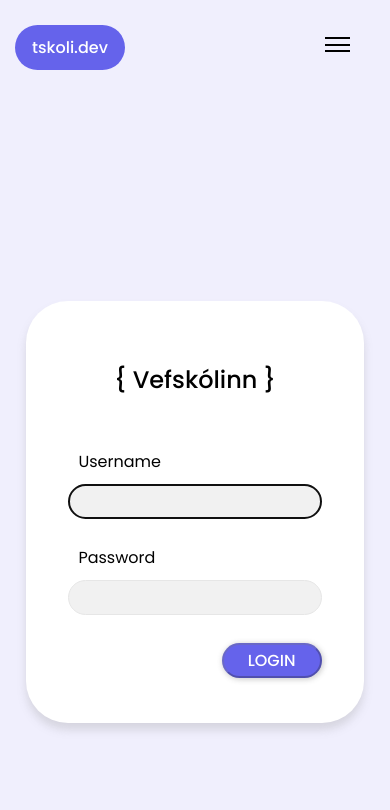
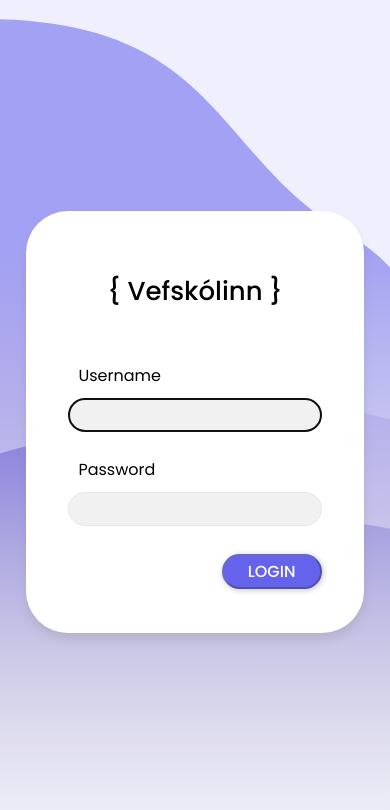
Before and after one commit to stefansnaerh/tskoli-redesign, a React (Create React App) app: page /loginpage in a window 390 px wide. Shown: the top 810 px of the page. Built offline with nearby package versions, Linux system fonts and the light colour scheme; no server answers.

Commit message:
fixed responsiveness and removed navbar from loginpage

```diff
--- a/src/Router/Router.js
+++ b/src/Router/Router.js
@@ -26,7 +26,9 @@ const RouterComponet = () => {
             <Route path="/calendar" element={<CalendarPage/>}/>
             <Route path="/guide" element={<Guide/>}/>
             <Route path="/modules" elemençt={<Modules/>}/>
+
         </Routes>
+
         </BrowserRouter>
         </>
     )
--- a/src/components/Loginpage/login.scss
+++ b/src/components/Loginpage/login.scss
@@ -5,9 +5,6 @@
 body{
     background-color: $bgLightPurple;
     font-family: $mainFont;
-    background-image: url(../../images/login-graphic-light.svg);
-    background-repeat: no-repeat;
-    background-size: cover;
 }
 
 .mainwrapper{
@@ -15,7 +12,28 @@ body{
     justify-content: center;
     align-items: center;
     height: 100vh;
+    background-image: url(../../images/login-graphic-light.svg);
+    background-repeat: no-repeat;
+    background-size: cover;
 }
+
+.vefskolinn{
+    font-weight: 500;
+    font-size: 2.6rem;
+    margin-bottom: 5vh;
+}
+@media screen and (min-width: 700px){
+    .vefskolinn{
+        font-size: 4.0rem;
+        margin-bottom: 4vh;
+    }
+}
+@media screen and (max-height: 900px){
+    .vefskolinn{
+        font-size: 2.6rem;
+    }
+}
+
 .Login {
     display: flex;
     width: 30vh;
@@ -23,27 +41,26 @@ body{
     padding: 5vh;
     background: #FFFFFF;
     box-shadow: 0px 7px 8px rgba(139, 139, 139, 0.25);
-    border-radius: 42px;
+    border-radius: 4.2rem;
     align-items: center;
 }
-
 
 .loginput{
     box-sizing: border-box;
     width: 30vh;
-    height: 35px;
+    height: 4vh;
     background: $inputfieldcolor;
     border: 1px solid #E6E6E6;
-    border-radius: 30px;
-    padding-left: 15px;
-    font-size: 16px;
+    border-radius: 3.0rem;
+    padding-left: 1.5rem;
+    font-size: 1.6rem;
 }
 @media screen and (min-width: 700px){
     .loginput{
-        font-size: 20px;
-        height: 38px;
+        font-size: 2.0rem;
+        height: 3.8rem;
+         }
     }
-}
 
 
 .loginform{
@@ -54,50 +71,39 @@ body{
 
 .password, .username{
     text-align: left;
-    margin-left: 30px;
-    font-size: 16px;
-    margin: 10px;
+    margin-left: 3.0rem;
+    font-size: 1.6rem;
+    margin: 1.0rem;
 }
 @media screen and (min-width: 700px){
     .password, .username{
-        font-size: 20px;
+        font-size: 2.0rem;
     }
 }
 
 .loginbtn{
-    width: 100px;
-    height: 35px;
-    border-radius: 100px;
+    width: 10.0rem;
+    height: 3.5rem;
+    border-radius: 10.0rem;
     background-color: $btnpurple;
     color: white;
     font-weight: 500;
-    font-size: 16px;
+    font-size: 1.6rem;
     box-shadow: 1px 1px 5px 1px rgba(81, 81, 81, 0.25);
 }
 @media screen and (min-width: 700px) {
     .loginbtn {
-        font-size: 20px;
-        width: 105px;
-        height: 40px;
-    }
-
-}
-
-.vefskolinn{
-    font-weight: 500;
-    font-size: 24px;
-    margin-bottom: 5vh;
-}
-@media screen and (min-width: 700px){
-    .vefskolinn{
-        font-size: 50px;
-        margin-bottom: 4vh;
+        font-size: 2.0rem;
+        width: 10.5rem;
+        height: 4.0rem;
     }
 }
 
+
+
  .btnwrapper{
     text-align: right;
-    padding-top: 20px;
+    padding-top: 2.0rem;
     margin-top: 1vh;
  }
 
--- a/src/components/Navbar/navbar.js
+++ b/src/components/Navbar/navbar.js
@@ -1,7 +1,7 @@
 import { useState } from "react"
 
 import arrow from '../../images/arrowIcon.svg'
-import { Link } from "react-router-dom"
+import { Link, useLocation } from "react-router-dom"
 import './navbar.scss'
 
 
@@ -9,10 +9,11 @@ import './navbar.scss'
 
 const Navbar = () => {
     const [closeNav, setCloseNav] = useState(false)
-
+    const location = useLocation();
     const close = () => {
       setCloseNav(current => !current)
     }
+    if (location.pathname === "/loginpage") return (<div></div>)
     return (
         <>
         <header>
--- a/src/components/Navbar/navbar.scss
+++ b/src/components/Navbar/navbar.scss
@@ -128,7 +128,7 @@ header {
 
 
     @media (min-width: 768px) {
-     label {
+     .nav-input {
       display: none
      }
      .burger{
```
